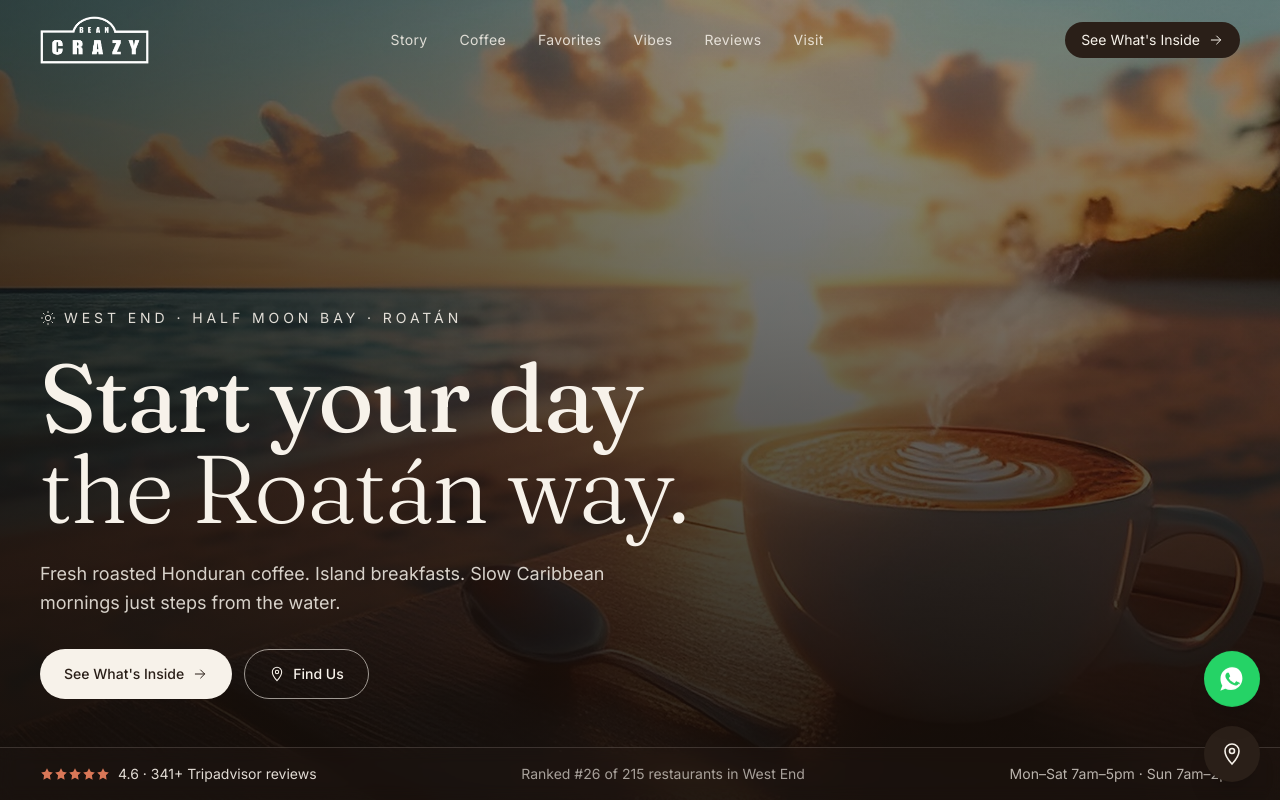
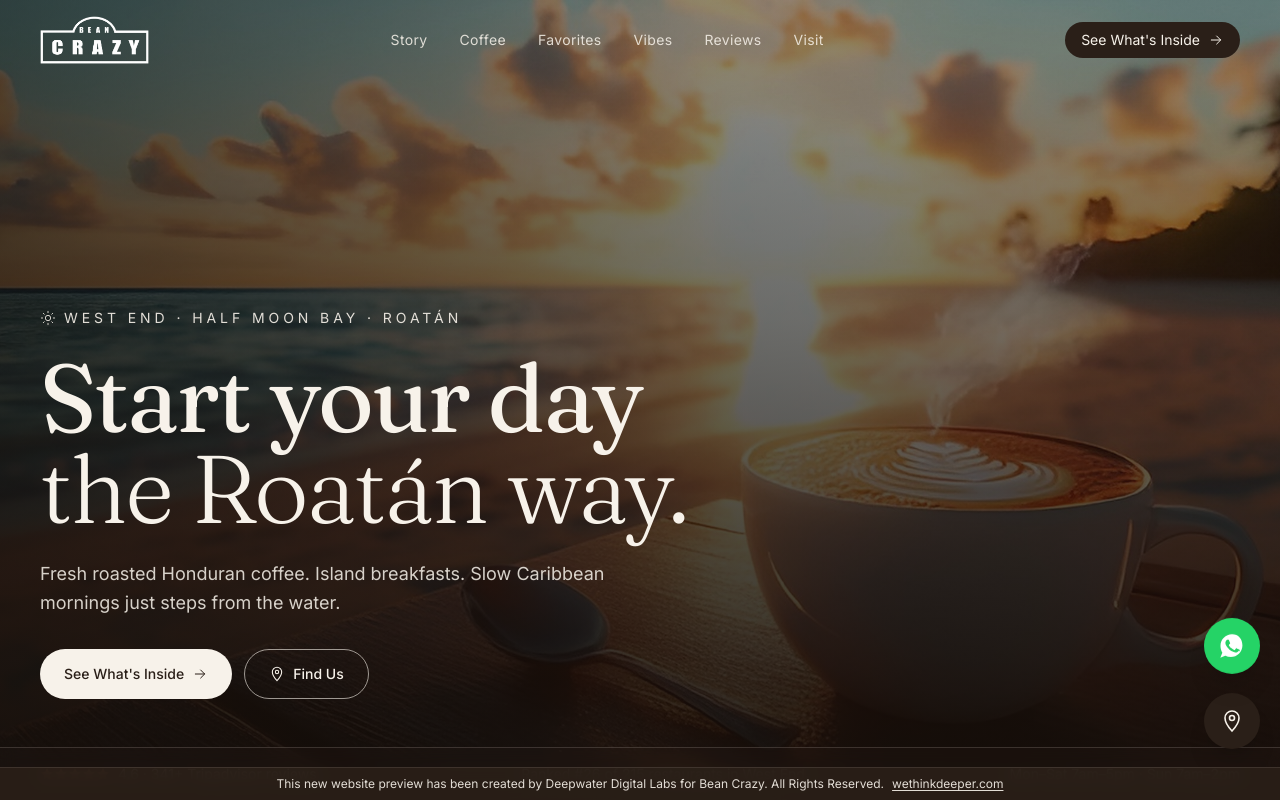
Before and after one commit to technaglobal/beancrazy, a React (Vite) app: page / in a window 1280 px wide. Shown: the top 800 px of the page. Built offline with nearby package versions, Linux system fonts and the light colour scheme.

Commit message:
Added sticky footer watermark and OG imgs

```diff
--- a/src/App.tsx
+++ b/src/App.tsx
@@ -251,6 +251,9 @@ export default function App() {
 
       {/* Floating action buttons */}
       <FloatingButtons />
+
+      {/* Preview watermark — remove before/at launch */}
+      <PreviewWatermark />
     </div>
   );
 }
@@ -843,7 +846,7 @@ function FloatingButtons() {
   return (
     <div
       className="fixed right-4 sm:right-5 z-40 flex flex-col gap-2.5 sm:gap-3"
-      style={{ bottom: "max(1.1rem, calc(env(safe-area-inset-bottom) + 0.75rem))" }}
+      style={{ bottom: "max(3.2rem, calc(env(safe-area-inset-bottom) + 2.85rem))" }}
     >
       <a
         href="https://wa.me/50496228396"
@@ -864,3 +867,27 @@ function FloatingButtons() {
     </div>
   );
 }
+
+/* ================================================================== */
+/* PREVIEW WATERMARK                                                   */
+/* ================================================================== */
+
+function PreviewWatermark() {
+  return (
+    <div className="fixed bottom-0 left-0 right-0 z-50 bg-espresso/95 text-cream/90 text-[11px] sm:text-xs backdrop-blur-sm border-t border-cream/10">
+      <div className="max-w-7xl mx-auto px-4 py-2 flex flex-wrap items-center justify-center gap-x-2 gap-y-1 text-center">
+        <span>
+          This new website preview has been created by Deepwater Digital Labs for Bean Crazy. All Rights Reserved.
+        </span>
+        <a
+          href="https://wethinkdeeper.com"
+          target="_blank"
+          rel="noopener"
+          className="underline underline-offset-2 hover:text-cream transition"
+        >
+          wethinkdeeper.com
+        </a>
+      </div>
+    </div>
+  );
+}
```
Also changed, not shown: public/og-image.jpg (added).
